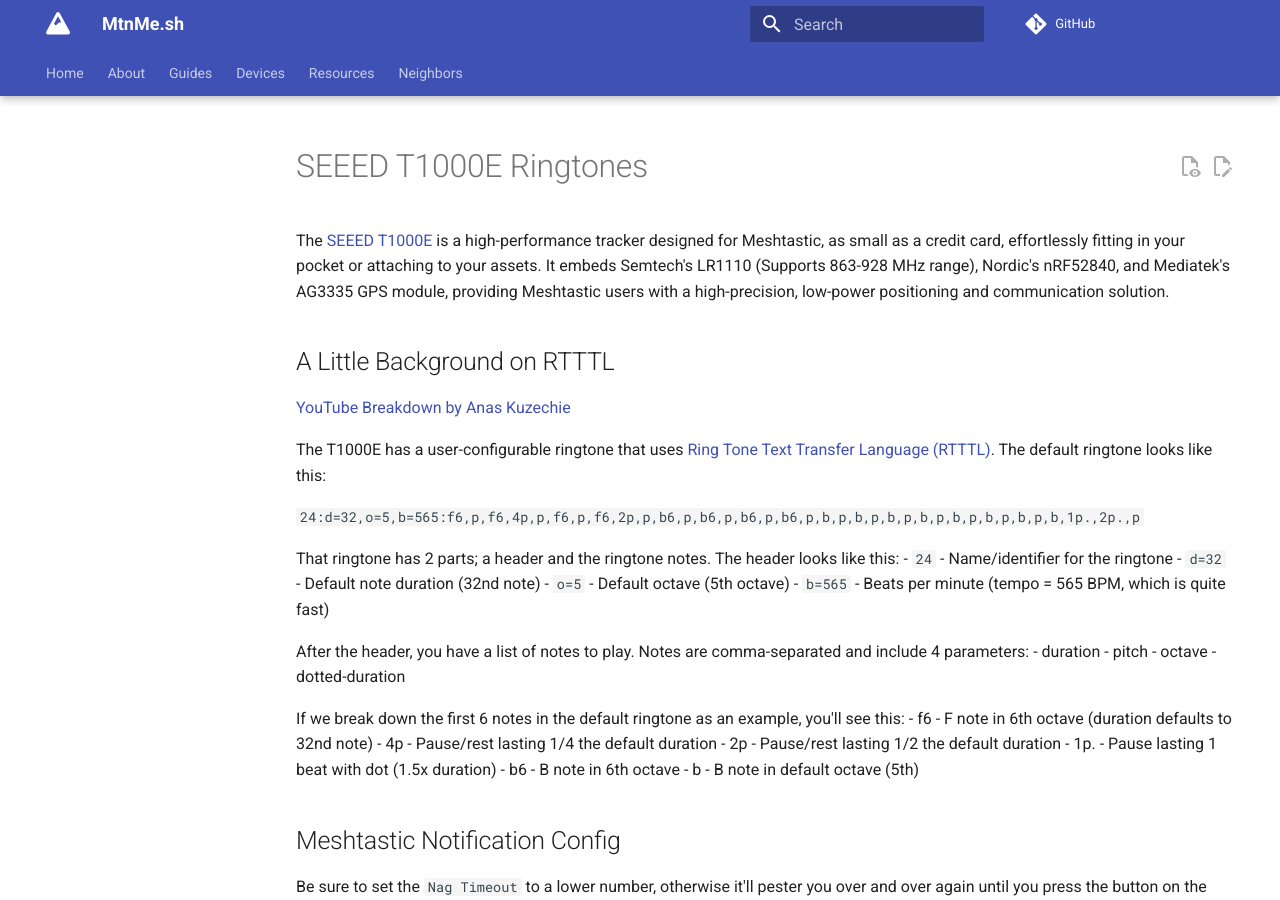
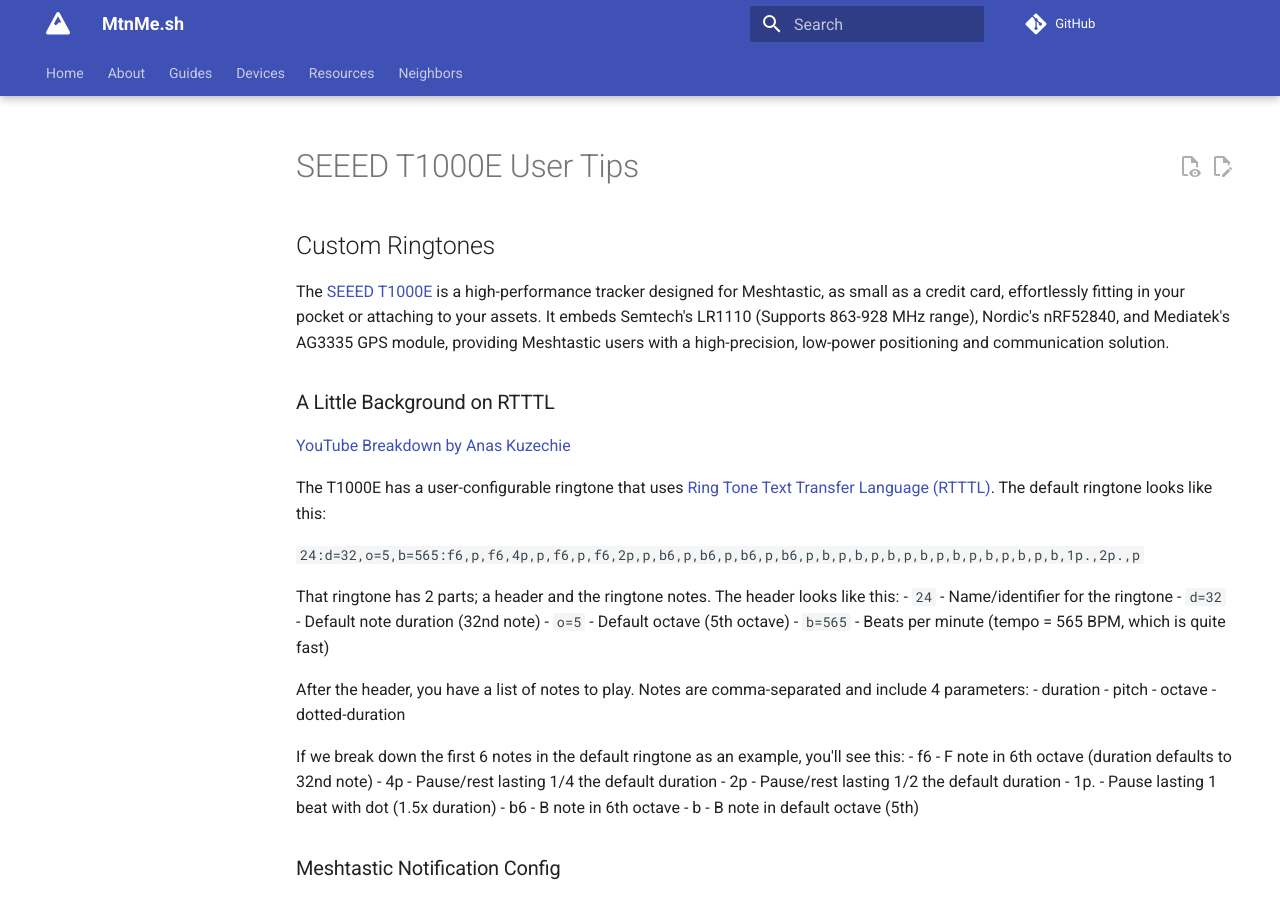
Before and after one commit to MtnMesh/mtnmesh.github.io, an MkDocs documentation site: the page built from docs/guides/t1000e.md, in a window 1280 px wide and 900 px high. Built offline with MkDocs 1.6.1 and Material for MkDocs 9.7.7, drawn with Linux system fonts in a browser that asks for light colours; comment, search, counter and statistics services are not loaded.

Commit message:
Update t1000e.md

```diff
--- a/docs/guides/t1000e.md
+++ b/docs/guides/t1000e.md
@@ -1,8 +1,10 @@
-# SEEED T1000E Ringtones
+# SEEED T1000E User Tips
+
+## Custom Ringtones
 
 The [SEEED T1000E](https://muzi.works/products/seeed-t1000e) is a high-performance tracker designed for Meshtastic, as small as a credit card, effortlessly fitting in your pocket or attaching to your assets. It embeds Semtech's LR1110 (Supports 863-928 MHz range), Nordic's nRF52840, and Mediatek's AG3335 GPS module, providing Meshtastic users with a high-precision, low-power positioning and communication solution.
 
-## A Little Background on RTTTL
+### A Little Background on RTTTL
 
 [YouTube Breakdown by Anas Kuzechie](https://www.youtube.com/watch?v=lRLc0r5BBko)
 
@@ -30,15 +32,15 @@ If we break down the first 6 notes in the default ringtone as an example, you'll
 - b6 - B note in 6th octave
 - b - B note in default octave (5th)
 
-## Meshtastic Notification Config
+### Meshtastic Notification Config
 Be sure to set the `Nag Timeout` to a lower number, otherwise it'll pester you over and over again until you press the button on the T1000E. If you set it to `0`, it will only play the notification once.
 
-## Nokia Composer
+### Nokia Composer
 Here's a good website that allows you to play with RTTTL strings and have them playback for you in the browser. Plus it has some fun examples baked into the page.
 
 [Nokia Composer](https://eddmann.com/nokia-composer-web/)
 
-## Examples
+### Examples
 Legend of Zelda Get Item
 `24:d=16,o=5,b=120:g,c6,d6,2g6`
 
```
